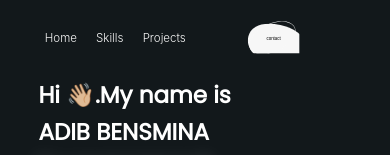
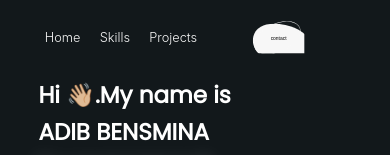
Before and after one commit to adibo2/portfolio_adibo, a React (Vite) app: page / in a window 390 px wide. Shown: the top 155 px of the page. Built offline with nearby package versions, Linux system fonts and the light colour scheme.

Commit message:
add changes in phone

```diff
--- a/src/Navbar/Navbar.jsx
+++ b/src/Navbar/Navbar.jsx
@@ -66,7 +66,7 @@ const Navbar = () => {
         </ul>
       <LinkS to='contact' className='nav__wrap-right'  smooth={true} spy={true} offset={-150} duration={1500}>
         <button className='nav__wrap-right-btn'>
-          <span>
+          <span className='spanbtn'>
           contact
 
           </span>
--- a/src/Navbar/Navbar.scss
+++ b/src/Navbar/Navbar.scss
@@ -22,7 +22,7 @@
             gap: 3rem;
             padding-left: 7rem;
             & li{
-                font-size: 1.8rem;
+                font-size: 2rem;
                 font-weight: 700px;
                 color: #f7f7f7;
 
@@ -124,6 +124,10 @@
                 }
                 & span{
                     mix-blend-mode: difference;
+                    @include respons(small){
+                        font-size: 2rem;
+                    }
+
                 }
                 &::after{
                     content: "";
```
